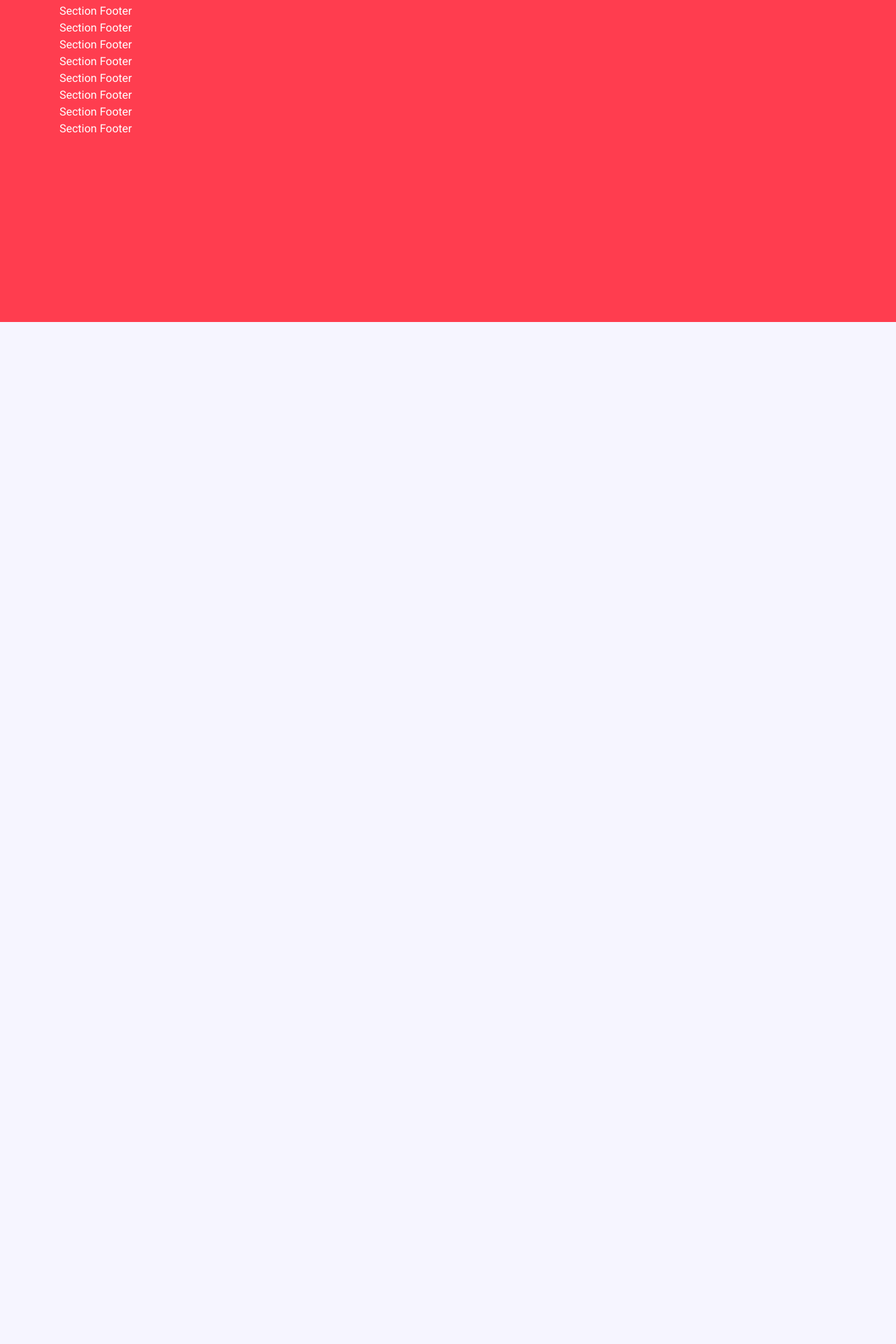
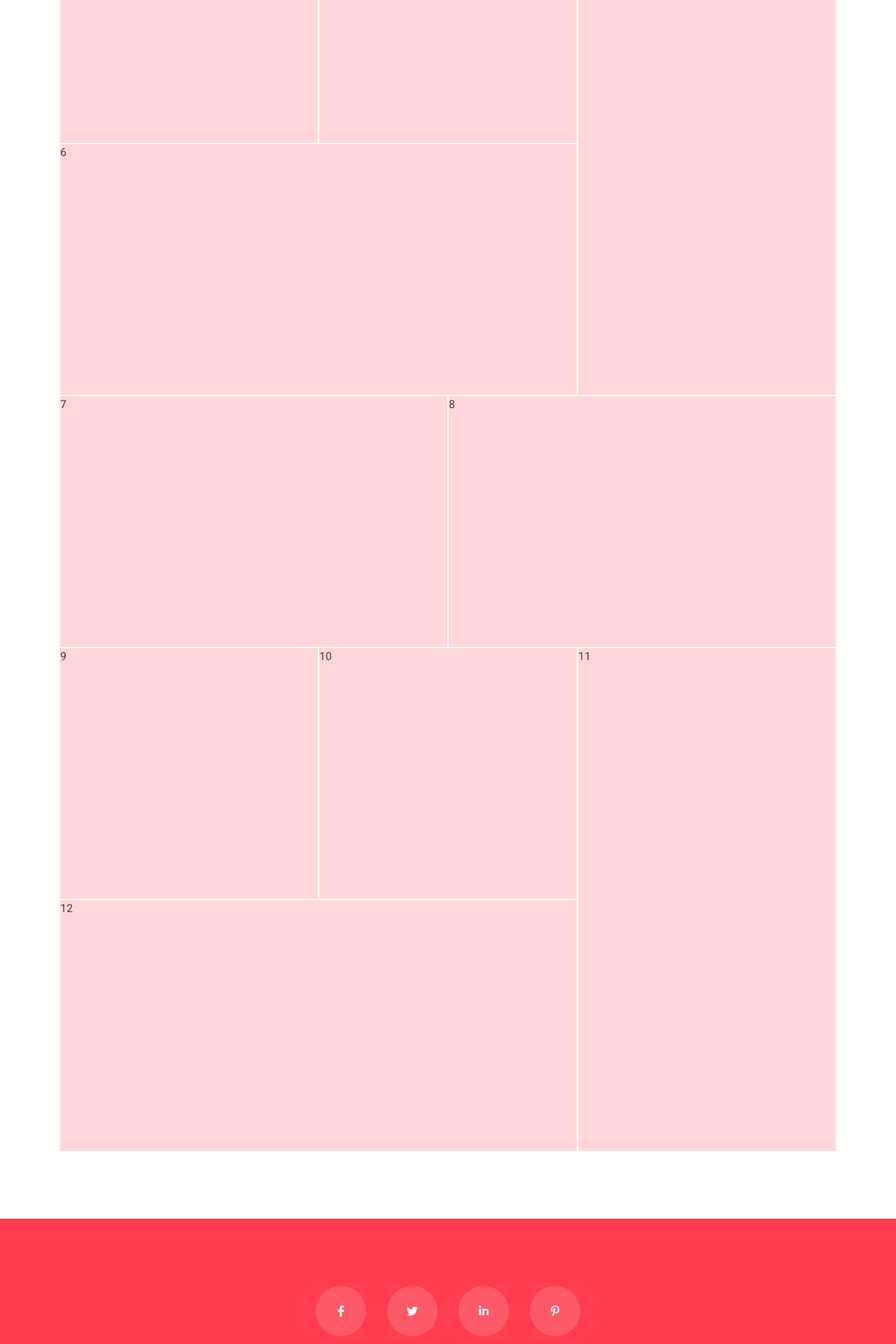
Before and after one commit to edermarcos/angular_portafolio, an Angular app: page / in a window 1280 px wide. Shown: the part 7040-8960 px from the top of the page at 70% size. Before the commit the page ends 7500 px from the top, so only its background shows below. Built offline with nearby package versions, Linux system fonts and the light colour scheme.

Commit message:
Added portafolio layout

```diff
--- a/src/app/app.component.html
+++ b/src/app/app.component.html
@@ -73,9 +73,17 @@
     <div class="row">
       <div class="col-lg-6 about-me_img"></div>
       <div class="col-lg-6 about-me_content">
-        <p>Hola, me llamo Jose Eder Marcos Lara, soy Desarrollador Web, aunque tambien he trabajado como desarrollador Movil y Backend. Me apasiona la creacion de nuevos proyectos y uno de mis objetivos es llegar a ser desarrollador Full Stack.</p>
-        <p>Estudie en la Universidad Autonoma del Estado de Hidalgo (UAEH) la licenciatura de Ciencias Computacionales, lugar donde comence programando en PHP por motivos escolares, posteriormente me llamo la atencion Android, asi que decidi darle una oportunidad y la verdad es que me gusto bastante, despues me fui enfocando mas al desarrollo web especialmente con Angular 2 y me di cuenta que era una de las cosas que mas me apasionaba.</p>
-        <p>En mi tiempo libre me gusta trabajar como freelance en proyectos ya sea con amigos o de manera individual con el objetivo de ampliar mis conocimientos y sobre todo adquirir mayor experiencia de aquellas tecnologias que considero importantes, siempre he procurado mantenerme actualizado con las nuevas tecnologias y herramientas que son parte importante en el desarrollo de mis proyectos</p>
+        <p>Hola, me llamo Jose Eder Marcos Lara, soy Desarrollador Web, aunque tambien he trabajado como desarrollador
+          Movil y Backend. Me apasiona la creacion de nuevos proyectos y uno de mis objetivos es llegar a ser
+          desarrollador Full Stack.</p>
+        <p>Estudie en la Universidad Autonoma del Estado de Hidalgo (UAEH) la licenciatura de Ciencias Computacionales,
+          lugar donde comence programando en PHP por motivos escolares, posteriormente me llamo la atencion Android, asi
+          que decidi darle una oportunidad y la verdad es que me gusto bastante, despues me fui enfocando mas al
+          desarrollo web especialmente con Angular 2 y me di cuenta que era una de las cosas que mas me apasionaba.</p>
+        <p>En mi tiempo libre me gusta trabajar como freelance en proyectos ya sea con amigos o de manera individual con
+          el objetivo de ampliar mis conocimientos y sobre todo adquirir mayor experiencia de aquellas tecnologias que
+          considero importantes, siempre he procurado mantenerme actualizado con las nuevas tecnologias y herramientas
+          que son parte importante en el desarrollo de mis proyectos</p>
       </div>
     </div>
   </div>
@@ -305,9 +313,15 @@
           <li class="list-group-item">Gusto por los retos</li>
           <li class="list-group-item">Capacidad de adaptacion a nuevas formas de trabajo</li>
           <li class="list-group-item">Hambre de aprender nuevas tecnologias</li>
-          <li class="list-group-item">He sido dessarrollador Movil (Android) trajando con aplicaciones como Saint Gobain, Padrinos Lazos, Avalerroux</li>
-          <li class="list-group-item">Tengo experiencia como Desarrollador Frontend trabajando en el proyecto Amino asi como en el sitio web de MTech Systems</li>
-          <li class="list-group-item">He trabajado como Desarrollador Backend en una Intranet interna para los empleados de MTech Systems</li>
+          <li class="list-group-item">He sido dessarrollador Movil (Android) trajando con aplicaciones como Saint
+            Gobain, Padrinos Lazos, Avalerroux
+          </li>
+          <li class="list-group-item">Tengo experiencia como Desarrollador Frontend trabajando en el proyecto Amino asi
+            como en el sitio web de MTech Systems
+          </li>
+          <li class="list-group-item">He trabajado como Desarrollador Backend en una Intranet interna para los empleados
+            de MTech Systems
+          </li>
         </ul>
       </div>
       <div class="col-lg-6 why-me_img"></div>
@@ -344,7 +358,8 @@
         <div class="education_content_logo"></div>
         <div class="education_content_data">
           <h3>Tecnico en Informatica</h3>
-          <p class="education_content_data_school">Colegio de Estudios Cientificos y Tecnologicos del Estado de Hidalgo</p>
+          <p class="education_content_data_school">Colegio de Estudios Cientificos y Tecnologicos del Estado de
+            Hidalgo</p>
           <p class="education_content_data_date">08/2010 - 06/2013</p>
           <div class="education_content_data_country">El Maye, Ixmiquilpan, Hidalgo</div>
         </div>
@@ -389,9 +404,11 @@
     <div class="row experience_content">
       <div class="col-4 experience_content_img"></div>
       <div class="col-8 experience_content_data">
-        <h3 class="experience_content_data_job">Web Developer <strong>-</strong><span class="experience_content_data_company"> MTech Systems</span></h3>
+        <h3 class="experience_content_data_job">Web Developer <strong>-</strong><span
+          class="experience_content_data_company"> MTech Systems</span></h3>
         <p class="experience_content_data_date">Feb 2018 - Present</p>
-        <p class="experience_content_data_address">Blvd. Centro Sur 83, Colinas del Cimatario, 76090 Santiago de Querétaro, Qro.</p>
+        <p class="experience_content_data_address">Blvd. Centro Sur 83, Colinas del Cimatario, 76090 Santiago de
+          Querétaro, Qro.</p>
         <p class="experience_content_data_tasks">Achievements / Tasks</p>
         <ul>
           <li>Desarrollo de componentes para el proyecto Amino usando Angular 2</li>
@@ -412,9 +429,11 @@
     <div class="row experience_content">
       <div class="col-4 experience_content_img"></div>
       <div class="col-8 experience_content_data">
-        <h3 class="experience_content_data_job">Mobile Developer <strong>-</strong><span class="experience_content_data_company"> Sferea Estudios</span></h3>
+        <h3 class="experience_content_data_job">Mobile Developer <strong>-</strong><span
+          class="experience_content_data_company"> Sferea Estudios</span></h3>
         <p class="experience_content_data_date">Jun 2017 - Oct 2017</p>
-        <p class="experience_content_data_address">Abundio Martinez 60, colonia Guadalupe Inn, Alvaro Obregon, Ciudad de Mexico</p>
+        <p class="experience_content_data_address">Abundio Martinez 60, colonia Guadalupe Inn, Alvaro Obregon, Ciudad de
+          Mexico</p>
         <p class="experience_content_data_tasks">Achievements / Tasks</p>
         <ul>
           <li>Creacion de aplicaciones desde 0 y soporte a aplicaciones en produccion</li>
@@ -433,7 +452,8 @@
     <div class="row experience_content">
       <div class="col-4 experience_content_img"></div>
       <div class="col-8 experience_content_data">
-        <h3 class="experience_content_data_job">Web Developer <strong>-</strong><span class="experience_content_data_company"> Freelance</span></h3>
+        <h3 class="experience_content_data_job">Web Developer <strong>-</strong><span
+          class="experience_content_data_company"> Freelance</span></h3>
         <p class="experience_content_data_date">Mar 2017 - Jun 2017</p>
         <p class="experience_content_data_address">Mineral de La Reforma, Pachuca de Soto, Hidalgo.</p>
         <p class="experience_content_data_tasks">Achievements / Tasks</p>
@@ -453,9 +473,11 @@
     <div class="row experience_content">
       <div class="col-4 experience_content_img"></div>
       <div class="col-8 experience_content_data">
-        <h3 class="experience_content_data_job">Web Developer <strong>-</strong><span class="experience_content_data_company"> Observatorio Tecnologico del Estado de Hidalgo</span></h3>
+        <h3 class="experience_content_data_job">Web Developer <strong>-</strong><span
+          class="experience_content_data_company"> Observatorio Tecnologico del Estado de Hidalgo</span></h3>
         <p class="experience_content_data_date">Ene 2017 - Jun 2017</p>
-        <p class="experience_content_data_address">Mineral de La Reforma, Universidad Autonoma del Estado de Hidalgo, Pachuca de Soto, Hgo.</p>
+        <p class="experience_content_data_address">Mineral de La Reforma, Universidad Autonoma del Estado de Hidalgo,
+          Pachuca de Soto, Hgo.</p>
         <p class="experience_content_data_tasks">Achievements / Tasks</p>
         <ul>
           <li>Maquetacion de la Intranet usando Semantic UI</li>
@@ -489,7 +511,22 @@
     </div>
 
     <div class="row">
-      <div class="col portafolio_content">Content</div>
+      <div class="col-12">
+        <div class="masonry-container">
+          <div class="masonry-container_item gc-3 gr-2">1</div>
+          <div class="masonry-container_item gc-3 gr-2">2</div>
+          <div class="masonry-container_item gc-2 gr-2">3</div>
+          <div class="masonry-container_item gc-2 gr-2"></div>
+          <div class="masonry-container_item gc-2 gr-4">5</div>
+          <div class="masonry-container_item gc-4 gr-2">6</div>
+          <div class="masonry-container_item gc-3 gr-2">7</div>
+          <div class="masonry-container_item gc-3 gr-2">8</div>
+          <div class="masonry-container_item gc-2 gr-2">9</div>
+          <div class="masonry-container_item gc-2 gr-2">10</div>
+          <div class="masonry-container_item gc-2 gr-4">11</div>
+          <div class="masonry-container_item gc-4 gr-2">12</div>
+        </div>
+      </div>
     </div>
   </div>
 </div>
@@ -498,37 +535,27 @@
 <!-- Section Footer -->
 <div class="section footer">
   <div class="container">
-    <div class="row">
-      <div class="col-12">
-        Section Footer
+    <div class="row justify-content-center align-items-center">
+      <div class="col-md-auto mb-4 mb-md-0 d-flex align-items-center justify-content-center">
+        <div class="footer_icon">
+          <i class="fab fa-facebook-f"></i>
         </div>
-      <div class="col-12">
-        Section Footer
       </div>
-      <div class="col-12">
-        Section Footer
+      <div class="col-md-auto mb-4 mb-md-0 d-flex align-items-center justify-content-center">
+        <div class="footer_icon">
+          <i class="fab fa-twitter"></i>
         </div>
-      <div class="col-12">
-        Section Footer
       </div>
-      <div class="col-12">
-        Section Footer
+      <div class="col-md-auto mb-4 mb-md-0 d-flex align-items-center justify-content-center">
+        <div class="footer_icon">
+          <i class="fab fa-linkedin-in"></i>
         </div>
-      <div class="col-12">
-        Section Footer
       </div>
-      <div class="col-12">
-        Section Footer
-      </div>
-      <div class="col-12">
-        Section Footer
-      </div>
-      <div class="col-12">
-        Section Footer
-      </div>
-      <div class="col-12">
-        Section Footer
+      <div class="col-md-auto mb-4 mb-md-0 d-flex align-items-center justify-content-center">
+        <div class="footer_icon">
+          <i class="fab fa-pinterest-p"></i>
         </div>
       </div>
     </div>
   </div>
+</div>
--- a/src/app/app.component.scss
+++ b/src/app/app.component.scss
@@ -619,11 +619,74 @@
 .portafolio {
   background-color: white;
 
-  &_content { }
+  .masonry-container {
+    display: grid;
+    grid-gap: 0;
+    grid-template-columns: repeat(6, minmax(180px, 1fr));
+    grid-auto-rows: minmax(180px, auto);
+    grid-auto-flow: dense;
+
+    &_item {
+      background-color: $ui-primary-lighter;
+      border: 1px solid white;
+      //padding: 1rem;
+    }
+
+    @for $i from 0 through 20 {
+      .gc-#{$i} {
+        grid-column-end: span $i;
+      }
+      .gr-#{$i} {
+        grid-row-end: span $i;
+      }
+    }
+  }
+
+  .mtech-website,
+  .denuncia-ciudadana-app,
+  .denuncia-ciudadana-panel {
+    @include bg-image(cover);
+  }
+
+  .mtech-website {
+    width: 100%;
+    background-image: url("/assets/images/portafolio/mtech.png");
+  }
+
+  .denuncia-ciudadana-app {
+    background-image: url("https://edermarcos.github.io/me/assets/images/bg27.png");
+  }
+
+  .denuncia-ciudadana-panel {
+    background-image: url("https://edermarcos.github.io/me/assets/images/bg13.png");
+  }
+
+  .desktop {
+    background-image: url("https://edermarcos.github.io/me/assets/images/bg1.png");
+  }
 }
 
 // Footer
 .footer {
+  @include flexbox;
+  @include align-items(center);
+  min-height: 264px;
   background-color: $ui-primary;
   color: white;
+
+  &_icon {
+    @include wh(72px);
+    @include flexbox;
+    @include align-items(center);
+    @include justify-content(center);
+    @include lys-transition(background-color);
+    border-radius: 50%;
+    background-color: rgba(white, 0.15);
+    cursor: pointer;
+
+    &:hover {
+      background-color: white;
+      color: $ui-primary;
+    }
+  }
 }
```
Also changed, not shown: src/assets/images/portafolio/mtech.png (added). Lines whose indentation alone changed are shown as unchanged.
